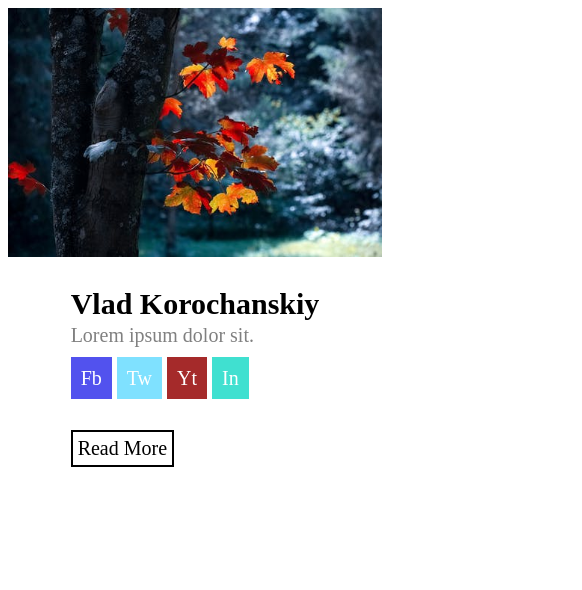
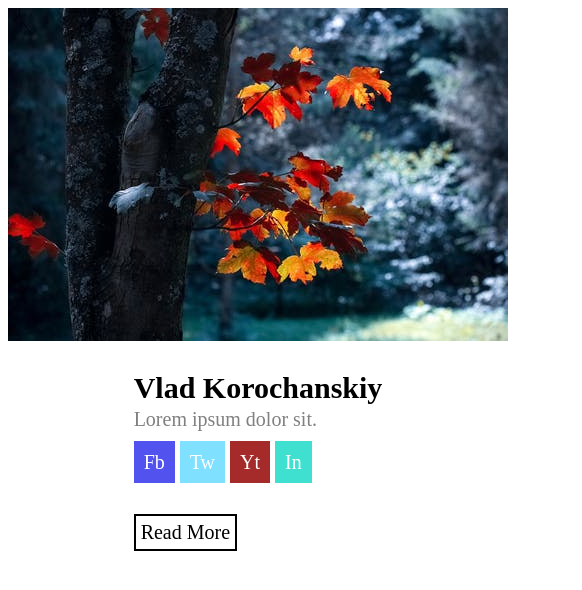
Before and after one commit to mginster22/ADAPTIVE, a plain HTML site: page index.html in a window 390 px wide. Shown: the whole page, 582 px wide, since content can reach past the window. Drawn offline with Linux system fonts and the light colour scheme.

Commit message:
add max-width for screen 574px and add width

```diff
--- a/assets/css/section-user-card.css
+++ b/assets/css/section-user-card.css
@@ -1,4 +1,7 @@
 @media screen and (max-width:574px) {
+    .users-cards{
+        max-width: 574px;
+    }
     .user-card {
         flex-direction: column;
     }
@@ -9,14 +12,17 @@
         display: none;
     }
 }
-@media screen and (min-width:574px) {
+@media screen and (min-width:575px) {
+
     .user-card-avatar1{
         display: none;
     }
     .user-card-avatar2{
         height: 350px;
     }
-
+}
+.users-cards{
+    width: 600px;
 }
 .user-card {
     display: inline-flex;
```
